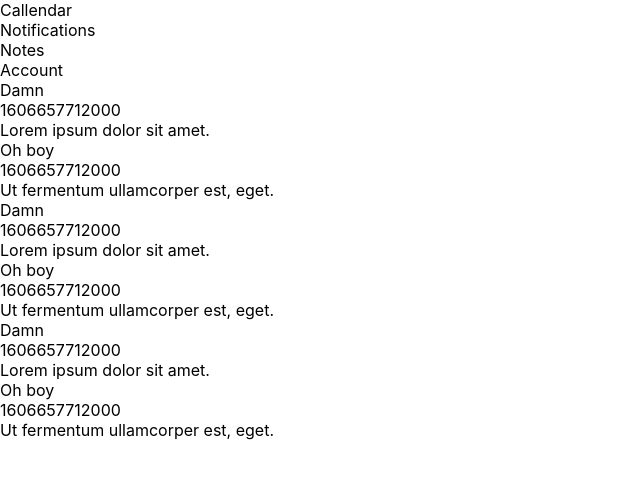
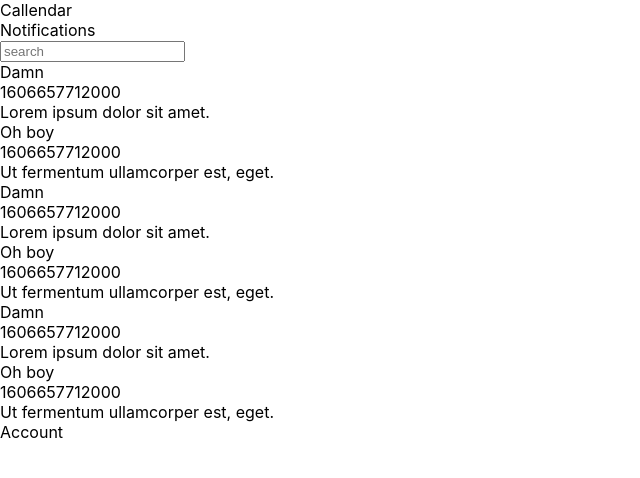
Before and after one commit to krzygrzywygrzy/Razjo_React, a React (Create React App) app: page /dashboard in a window 1280 px wide. Shown: the top 478 px of the page, without its empty margins (0-640 px from the left). Built offline with nearby package versions, Linux system fonts and the light colour scheme; the HTML template or start-up script is replaced by a standard one.

Commit message:
searchbar

```diff
--- a/src/components/dashboard/dashboard.js
+++ b/src/components/dashboard/dashboard.js
@@ -1,6 +1,7 @@
 import React from "react";
 import { connect } from "react-redux";
 import Note from "./note";
+import Searchbar from "./searchbar";
 
 //TODO: design in Adobe XD
 
@@ -15,11 +16,10 @@ function Dashboard(props) {
         <div className="text-2xl text-white">Notifications</div>
       </div>
       {/* right section*/}
-      <div className="md:col-span-3 p-2">
+      <div className="md:col-span-2 p-2">
         {/* top section -> Title & account info */}
-        <div className="flex flex-row justify-between">
-          <div className="text-2xl text-gray-600">Notes</div>
-          <div>Account</div>
+        <div className="flex flex-row justify-center">
+          <Searchbar />
         </div>
         <div className="flex flex-row flex-wrap">
           {/*Display notes*/}
@@ -32,6 +32,9 @@ function Dashboard(props) {
           })}
         </div>
       </div>
+      <div className="md:col-span-1 p-2">
+        <div>Account</div>
+      </div>
     </div>
   );
 }
--- /dev/null
+++ b/src/components/dashboard/searchbar.js
@@ -0,0 +1,27 @@
+import React, { useState } from "react";
+import "../../index.css";
+
+export default function Searchbar() {
+  const [search, setSearch] = useState("");
+  const handleChange = (e) => {
+    setSearch(e.target.value);
+    console.log(search);
+  };
+
+  return (
+    <div>
+      <div className="flex flex-row border-b-2 ">
+        <form>
+          <input
+            type="text"
+            value={search}
+            onChange={handleChange}
+            placeholder="search"
+            className="p-2 searchbar"
+          />
+        </form>
+      </div>
+      <div className="text-gray"></div>
+    </div>
+  );
+}
--- a/src/index.css
+++ b/src/index.css
@@ -1,13 +1,20 @@
 body {
   margin: 0;
-  font-family: -apple-system, BlinkMacSystemFont, 'Segoe UI', 'Roboto', 'Oxygen',
-    'Ubuntu', 'Cantarell', 'Fira Sans', 'Droid Sans', 'Helvetica Neue',
+  font-family: -apple-system, BlinkMacSystemFont, "Segoe UI", "Roboto", "Oxygen",
+    "Ubuntu", "Cantarell", "Fira Sans", "Droid Sans", "Helvetica Neue",
     sans-serif;
   -webkit-font-smoothing: antialiased;
   -moz-osx-font-smoothing: grayscale;
 }
 
 code {
-  font-family: source-code-pro, Menlo, Monaco, Consolas, 'Courier New',
+  font-family: source-code-pro, Menlo, Monaco, Consolas, "Courier New",
     monospace;
 }
+
+.searchbar {
+}
+
+.searchbar:focus {
+  outline: none;
+}
```
Also changed, not shown: 1 other file (tests, documents, lock files or other folders).
